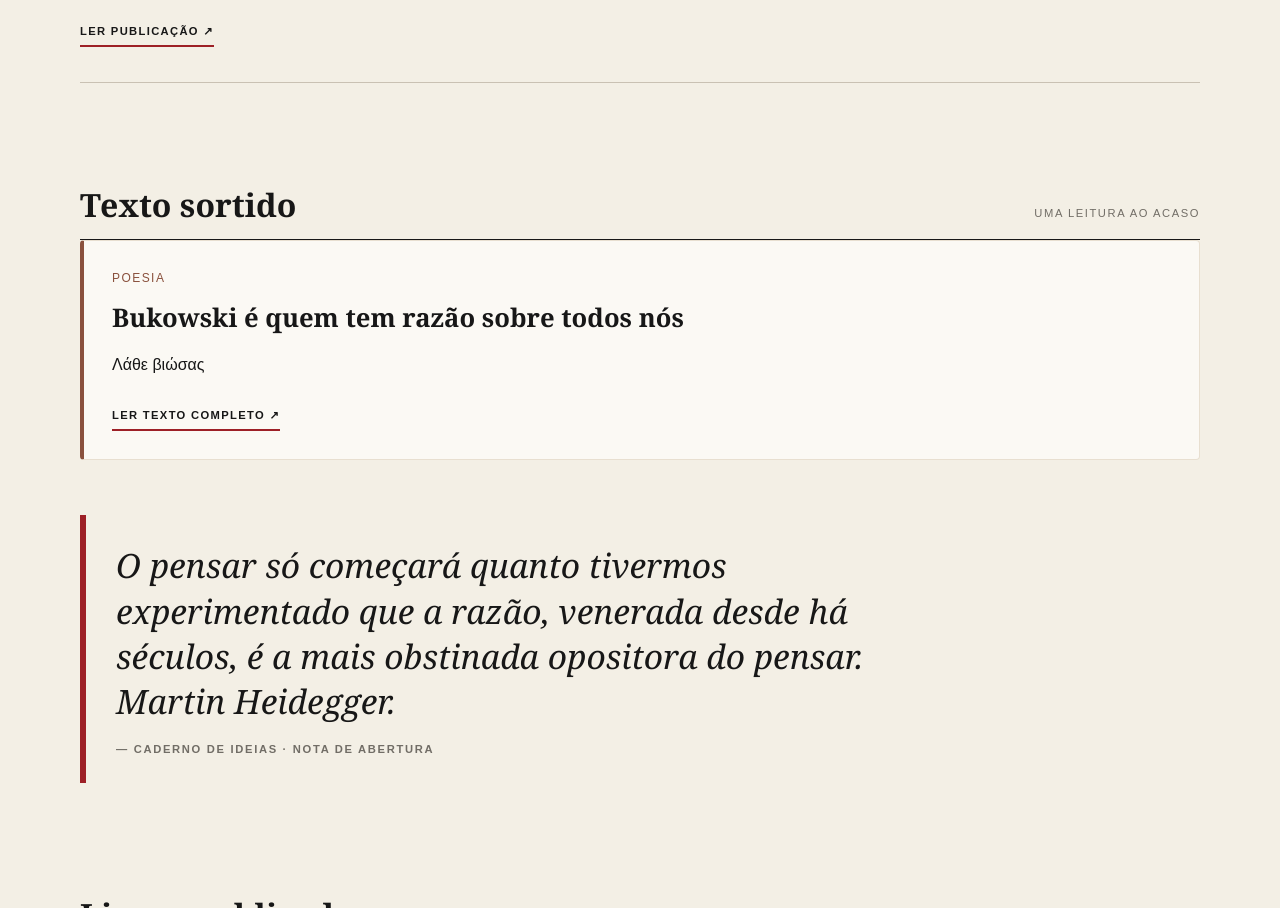
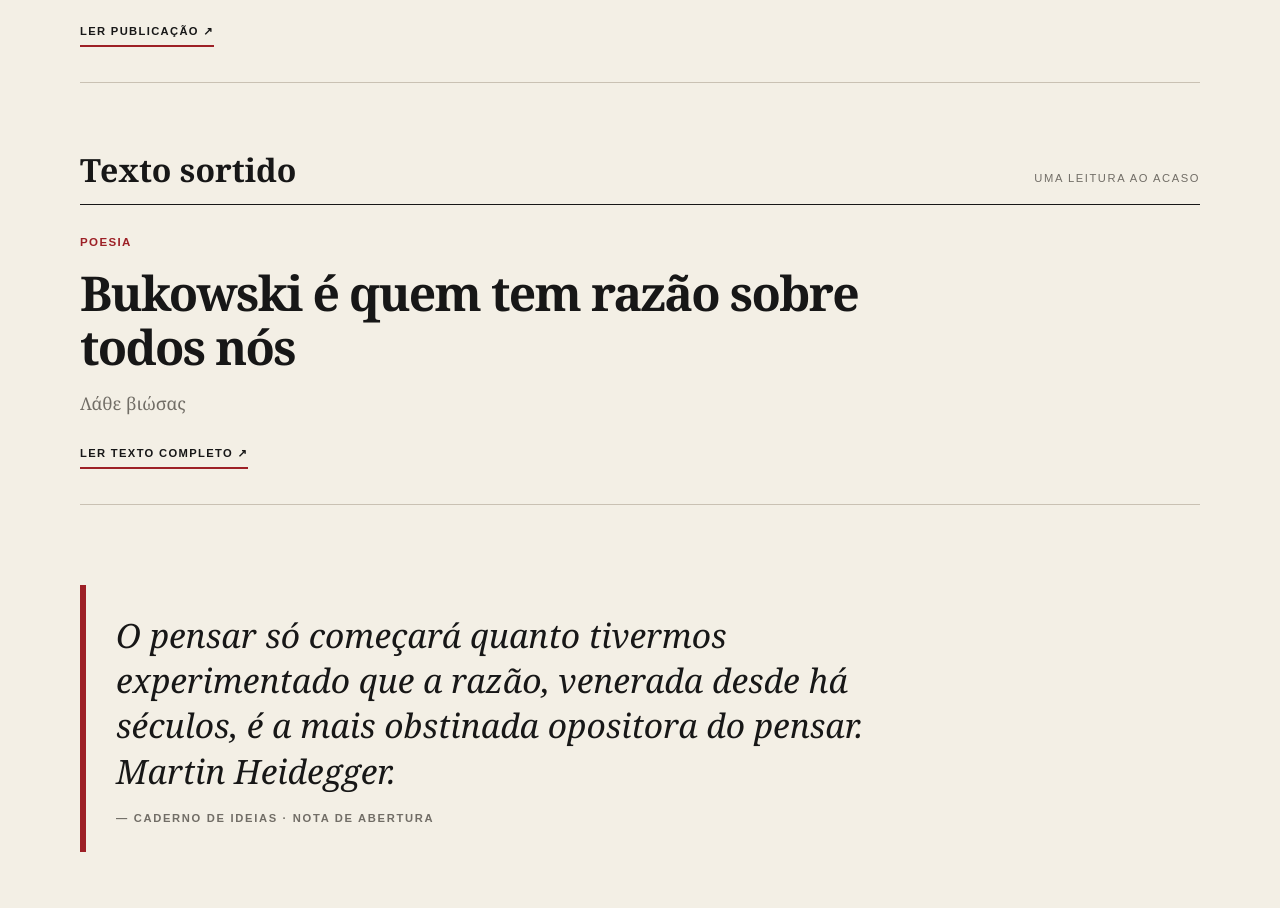
Before and after one commit to AndarilhoEsuasSombras/Andarilho, a plain HTML site: page index.html in a window 1280 px wide. Shown: the part 1233-2141 px from the top of the page. Drawn offline with Linux system fonts and the light colour scheme.

Commit message:
Update styles.css

```diff
--- a/styles.css
+++ b/styles.css
@@ -515,40 +515,62 @@
     flex: 1;
 }
 
-/* TEXTO SORTIDO */
+
+/* TEXTO SORTIDO — mesmo estilo do último texto publicado */
 
 .random-publication {
-  margin: 2.5rem 0;
+  padding: 10px 0 25px;
+  margin: 0;
+}
+
+.random-publication .section-head {
+  padding-top: 30px;
 }
 
 .random-post-card {
-  padding: 1.75rem;
-  background: var(--light, #fbf9f4);
-  border: 1px solid var(--cream2, #e8dfd0);
-  border-left: 4px solid var(--primary, #8a513d);
-  border-radius: 4px;
+  padding: 28px 0 35px;
+  background: transparent;
+  border: 0;
+  border-bottom: 1px solid var(--line);
+  border-radius: 0;
 }
 
 .random-post-category {
-  display: block;
-  margin-bottom: 0.8rem;
-  color: var(--primary, #8a513d);
-  font-size: 0.75rem;
+  display: flex;
+  flex-wrap: wrap;
+  gap: 10px 20px;
+  margin-bottom: 15px;
+  color: var(--red);
+  font-size: 0.72rem;
+  font-weight: 700;
   letter-spacing: 0.12em;
   text-transform: uppercase;
 }
 
 .random-post-title {
-  margin: 0 0 1rem;
-  font-family: 'Playfair Display', Georgia, serif;
-  font-size: 1.6rem;
-  line-height: 1.35;
+  max-width: 850px;
+  margin: 0 0 15px;
+  font: 700 clamp(1.8rem, 4vw, 3rem)/1.12 var(--serif);
+  letter-spacing: -0.035em;
 }
 
 .random-post-summary {
-  margin-bottom: 1.25rem;
-  line-height: 1.8;
+  max-width: 760px;
+  margin: 0 0 20px;
+  color: var(--muted);
+  font: 1.1rem/1.7 var(--serif);
 }
+
+.random-post-card .text-link {
+  margin-top: 0;
+}
+
+@media (max-width: 600px) {
+  .random-post-title {
+    font-size: 1.8rem;
+  }
+}
+
 
 .random-post-card .text-link {
   display: inline-block;
```
